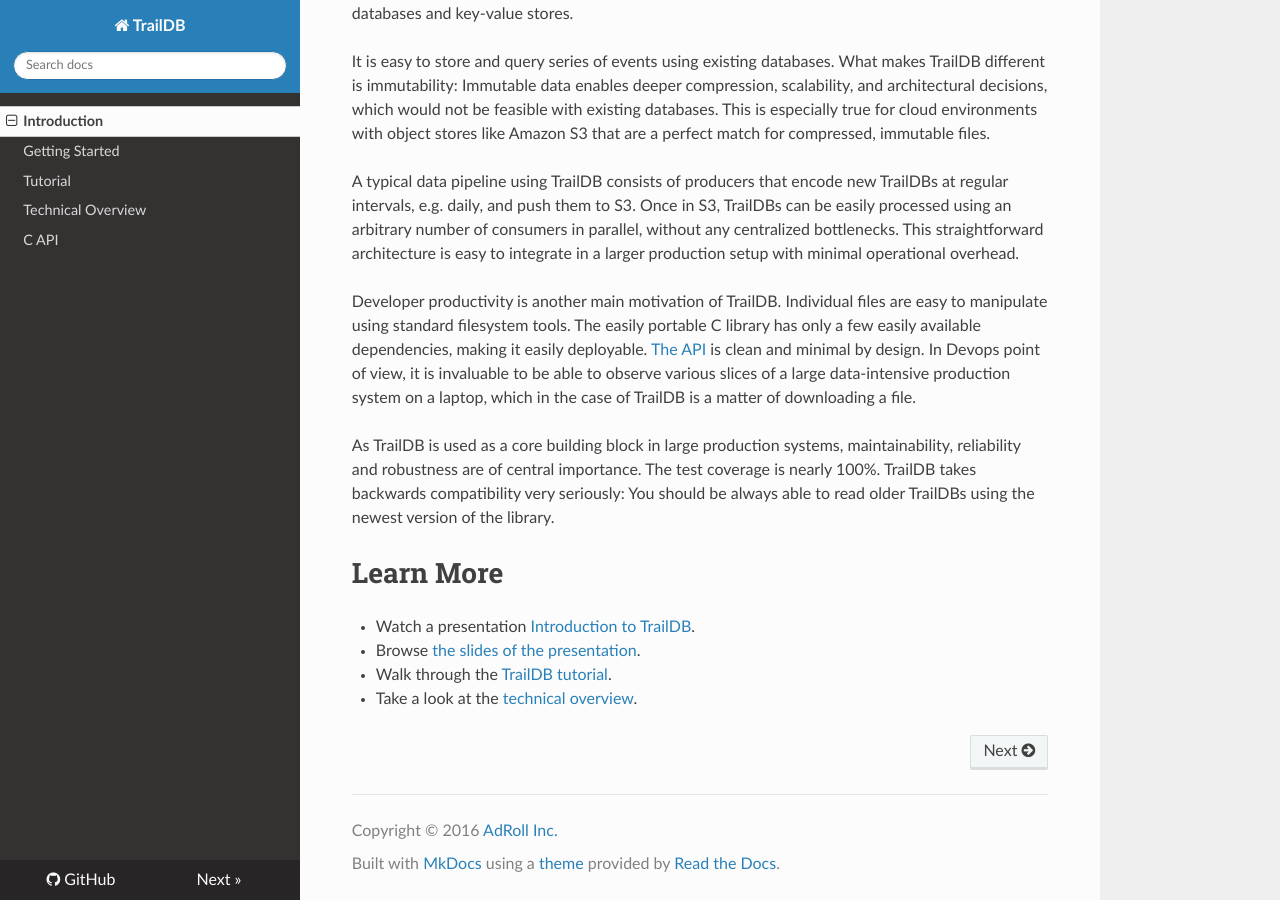
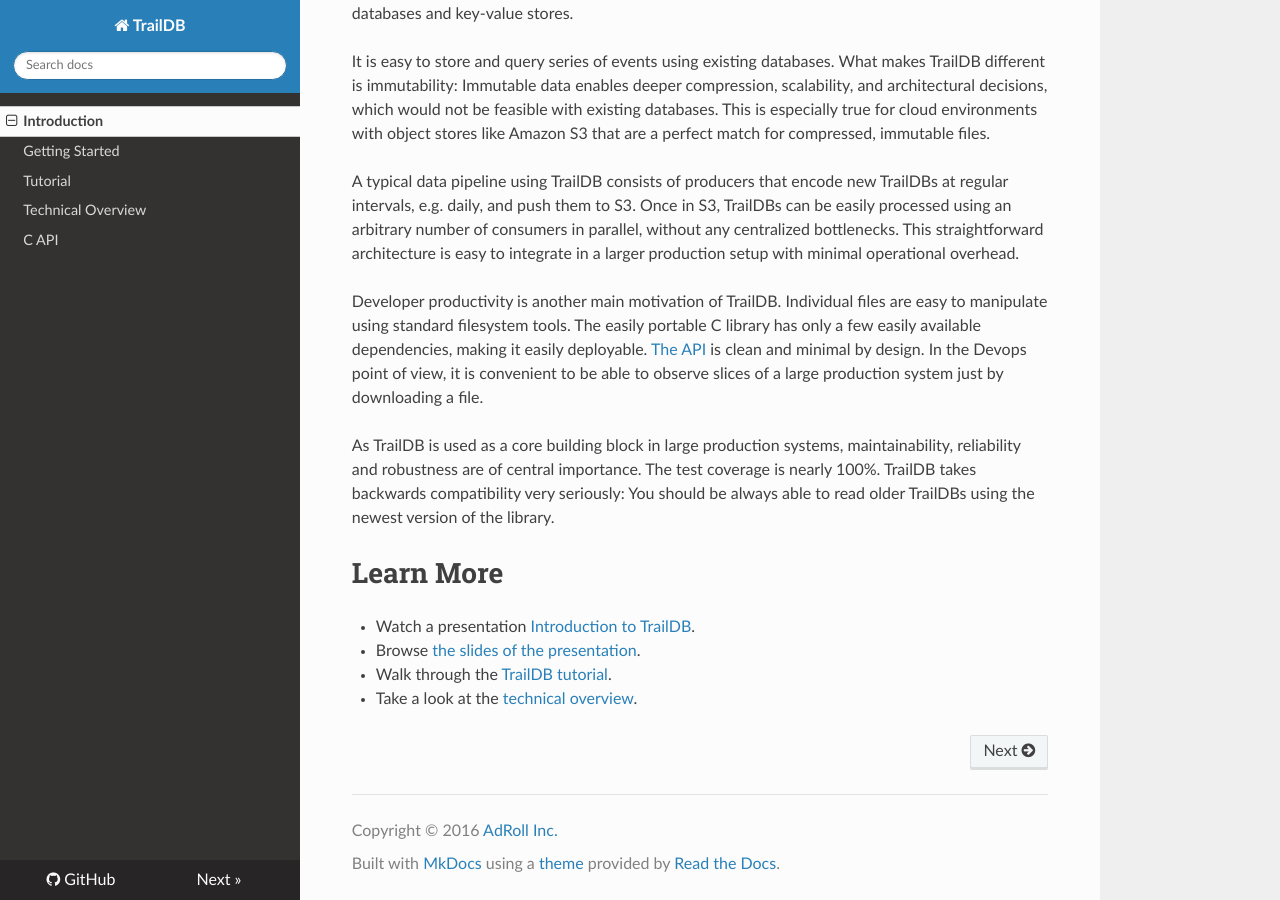
Before and after one commit to traildb/traildb, an MkDocs documentation site: the page built from doc/docs/index.md, in a window 1280 px wide and 900 px high, scrolled down 627 px. Built offline with MkDocs 1.6.1, drawn with Linux system fonts in a browser that asks for light colours; nearby versions of some CDN libraries; old or Windows-style settings are respelled for this version of MkDocs.

Commit message:
simplify a sentence in docs/index.md

```diff
--- a/doc/docs/index.md
+++ b/doc/docs/index.md
@@ -51,9 +51,8 @@
 files are easy to manipulate using standard filesystem tools. The easily
 portable C library has only a few easily available dependencies,
 making it easily deployable. [The API](api) is clean and minimal by design.
-In Devops point of view, it is invaluable to be able to observe various
-slices of a large data-intensive production system on a laptop, which in
-the case of TrailDB is a matter of downloading a file.
+In the Devops point of view, it is convenient to be able to observe
+slices of a large production system just by downloading a file.
 
 As TrailDB is used as a core building block in large production systems,
 maintainability, reliability and robustness are of central importance.
```
